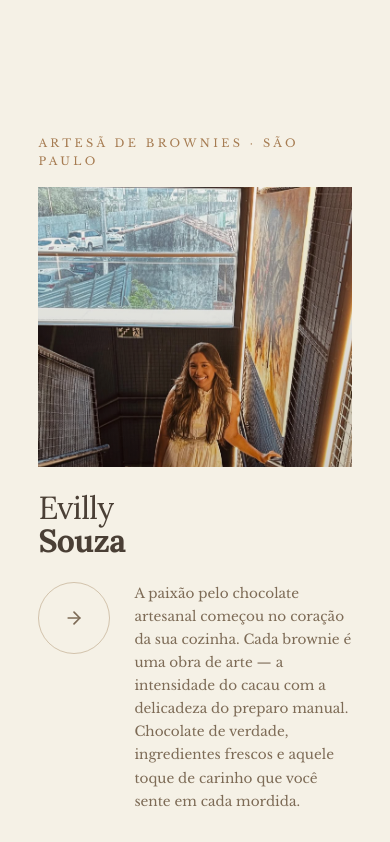
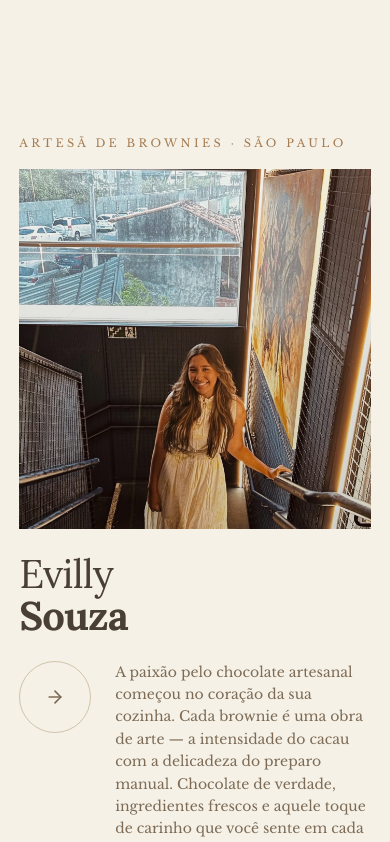
Before and after one commit to josevilanir/EvillyBrownies, a Next.js app: page / in a window 390 px wide. Shown: the part 2260-3102 px from the top of the page. Built offline with nearby package versions, Linux system fonts and the light colour scheme.

Commit message:
fix(about): corrigir layout do TeamMemberCard em mobile portrait — abordagem definitiva via CSS

```diff
--- a/app/globals.css
+++ b/app/globals.css
@@ -261,12 +261,22 @@ section[id] {
   }
   .team-member-portrait {
     width: 100% !important;
-    height: 280px !important;
+    height: 360px !important;
+    max-height: 360px !important;
   }
   .team-member-info {
-    left: 0 !important;
-    right: 0 !important;
+    position: static !important;
+    left: auto !important;
+    right: auto !important;
     padding-top: 1.5rem !important;
+    gap: 1.5rem !important;
+  }
+  .team-member-name {
+    font-size: 2.5rem !important;
+  }
+  .team-member-bio {
+    font-size: 0.875rem !important;
+    line-height: 1.6 !important;
   }
 
   /* Footer — reduce top padding */
--- a/components/ui/team-member-card.tsx
+++ b/components/ui/team-member-card.tsx
@@ -1,6 +1,5 @@
 'use client'
 
-import { useEffect, useState } from 'react'
 import { ArrowRight } from 'lucide-react'
 import { motion } from 'framer-motion'
 import { clsx } from 'clsx'
@@ -29,29 +28,13 @@ export default function TeamMemberCard({
 }: TeamMemberCardProps) {
   const fullName = `${firstName} ${lastName}`
   const isPositionRight = position === 'right'
-  const [isMobile, setIsMobile] = useState(false)
-
-  useEffect(() => {
-    const check = () => {
-      const w = window.innerWidth
-      const isPortrait = window.matchMedia('(orientation: portrait)').matches
-      setIsMobile(w <= 600 || (w < 768 && isPortrait))
-    }
-    check()
-    window.addEventListener('resize', check)
-    window.matchMedia('(orientation: portrait)').addEventListener('change', check)
-    return () => {
-      window.removeEventListener('resize', check)
-      window.matchMedia('(orientation: portrait)').removeEventListener('change', check)
-    }
-  }, [])
 
   return (
     <motion.div
       initial={{ opacity: 0 }}
       animate={{ opacity: 1 }}
       transition={{ duration: 0.6, ease: [0.22, 1, 0.36, 1] }}
-      style={{ position: 'relative', margin: '4rem 0', padding: isMobile ? '0 1.2rem' : 0 }}
+      style={{ position: 'relative', margin: '4rem 0' }}
       className={className}
     >
       {/* Job position label */}
@@ -81,8 +64,8 @@ export default function TeamMemberCard({
         className="team-member-row"
         style={{
           display: 'flex',
-          flexDirection: isMobile ? 'column' : isPositionRight ? 'row-reverse' : 'row',
-          alignItems: isMobile ? 'stretch' : 'center',
+          flexDirection: isPositionRight ? 'row-reverse' : 'row',
+          alignItems: 'center',
         }}
       >
         {/* Portrait */}
@@ -93,9 +76,8 @@ export default function TeamMemberCard({
           className="team-member-portrait"
           style={{
             position: 'relative',
-            width: isMobile ? '100%' : 360,
-            height: isMobile ? 380 : 500,
-            maxHeight: isMobile ? 380 : 'none',
+            width: 360,
+            height: 500,
             flexShrink: 0,
             overflow: 'hidden',
           }}
@@ -124,29 +106,29 @@ export default function TeamMemberCard({
           />
         </motion.div>
 
-        {/* Info block — pulled left to overlap image edge */}
+        {/* Info block — pulled to overlap image edge */}
         <motion.div
           initial={{ opacity: 0, x: isPositionRight ? -40 : 40 }}
           animate={{ opacity: 1, x: 0 }}
           transition={{ duration: 0.6, delay: 0.3, ease: [0.22, 1, 0.36, 1] }}
           className="team-member-info"
           style={{
-            position: isMobile ? 'static' : 'relative',
-            left: isMobile ? 'auto' : isPositionRight ? 32 : -32,
+            position: 'relative',
+            left: isPositionRight ? 32 : -32,
             zIndex: 2,
             flex: 1,
             display: 'flex',
             flexDirection: 'column',
-            gap: isMobile ? '1.5rem' : '3rem',
+            gap: '3rem',
             alignItems: isPositionRight ? 'flex-end' : 'flex-start',
-            paddingTop: isMobile ? '1.5rem' : 0,
           }}
         >
           {/* Name */}
           <p
+            className="team-member-name"
             style={{
               fontFamily: 'var(--font-serif)',
-              fontSize: isMobile ? 'clamp(2rem, 7vw, 3rem)' : 'clamp(2.5rem, 5vw, 4rem)',
+              fontSize: 'clamp(2.5rem, 5vw, 4rem)',
               lineHeight: 1.05,
               letterSpacing: '-0.02em',
               color: 'var(--text-main)',
@@ -210,10 +192,11 @@ export default function TeamMemberCard({
 
             {/* Bio */}
             <p
+              className="team-member-bio"
               style={{
                 flex: 1,
-                fontSize: isMobile ? '0.85rem' : '0.9rem',
-                lineHeight: isMobile ? 1.7 : 2,
+                fontSize: '0.9rem',
+                lineHeight: 2,
                 color: 'var(--text-light)',
                 fontFamily: 'var(--font-sans)',
                 textAlign: isPositionRight ? 'right' : 'left',
```
